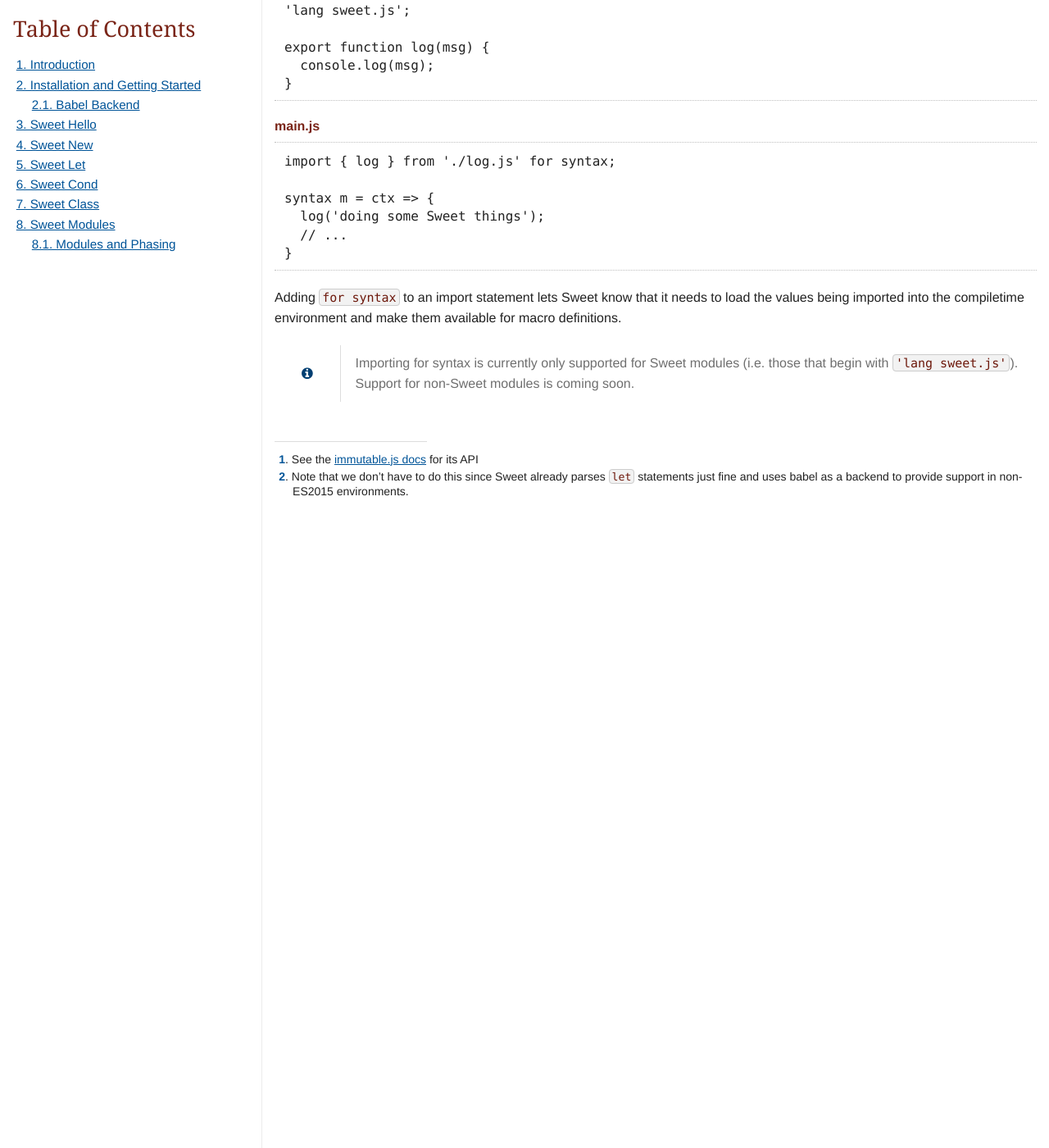
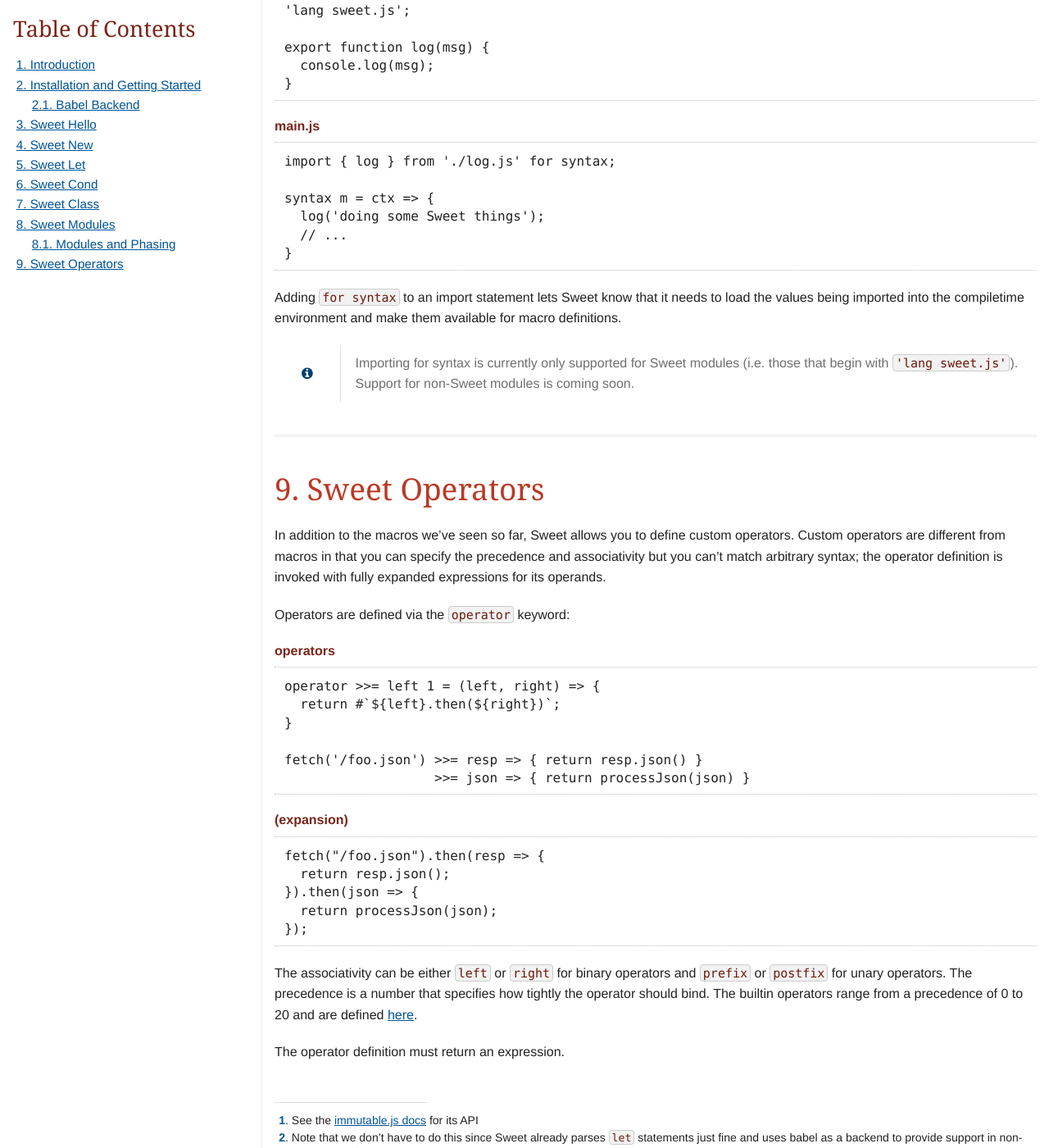
Before and after one commit to sweet-js/sweet-core, a Jekyll site: the page doc/1.0/tutorial.html, which Jekyll copies as it is, in a window 1280 px wide and 1400 px high, scrolled down 8532 px. Shown: the whole window at 82% size. Built offline with Jekyll 4.4.1, drawn with Linux system fonts in a browser that asks for light colours; nearby versions of some CDN libraries; some web fonts are replaced; a style sheet for code colours, icons or effects is not loaded; before the commit the page ends 9162 px from its top, so only the background shows below that.

Commit message:
Add documentation for custom operators

```diff
--- a/doc/1.0/tutorial.html
+++ b/doc/1.0/tutorial.html
@@ -35,6 +35,7 @@
 <li><a href="#_modules_and_phasing">8.1. Modules and Phasing</a></li>
 </ul>
 </li>
+<li><a href="#_sweet_operators">9. Sweet Operators</a></li>
 </ul>
 </div>
 </div>
@@ -535,6 +536,44 @@ Importing for syntax is currently only supported for Sweet modules (i.e. those t
 </div>
 </div>
 </div>
+<div class="sect1">
+<h2 id="_sweet_operators">9. Sweet Operators</h2>
+<div class="sectionbody">
+<div class="paragraph">
+<p>In addition to the macros we&#8217;ve seen so far, Sweet allows you to define custom operators. Custom operators are different from macros in that you can specify the precedence and associativity but you can&#8217;t match arbitrary syntax; the operator definition is invoked with fully expanded expressions for its operands.</p>
+</div>
+<div class="paragraph">
+<p>Operators are defined via the <code>operator</code> keyword:</p>
+</div>
+<div class="listingblock">
+<div class="title">operators</div>
+<div class="content">
+<pre class="highlightjs highlight"><code class="language-javascript" data-lang="javascript">operator &gt;&gt;= left 1 = (left, right) =&gt; {
+  return #`${left}.then(${right})`;
+}
+
+fetch('/foo.json') &gt;&gt;= resp =&gt; { return resp.json() }
+                   &gt;&gt;= json =&gt; { return processJson(json) }</code></pre>
+</div>
+</div>
+<div class="listingblock">
+<div class="title">(expansion)</div>
+<div class="content">
+<pre class="highlightjs highlight"><code class="language-javascript" data-lang="javascript">fetch("/foo.json").then(resp =&gt; {
+  return resp.json();
+}).then(json =&gt; {
+  return processJson(json);
+});</code></pre>
+</div>
+</div>
+<div class="paragraph">
+<p>The associativity can be either <code>left</code> or <code>right</code> for binary operators and <code>prefix</code> or <code>postfix</code> for unary operators. The precedence is a number that specifies how tightly the operator should bind. The builtin operators range from a precedence of 0 to 20 and are defined <a href="https://developer.mozilla.org/en-US/docs/Web/JavaScript/Reference/Operators/Operator_Precedence">here</a>.</p>
+</div>
+<div class="paragraph">
+<p>The operator definition must return an expression.</p>
+</div>
+</div>
+</div>
 </div>
 <div id="footnotes">
 <hr>
```
Also changed, not shown: doc/1.0/tutorial.adoc (+32 -0 lines).
